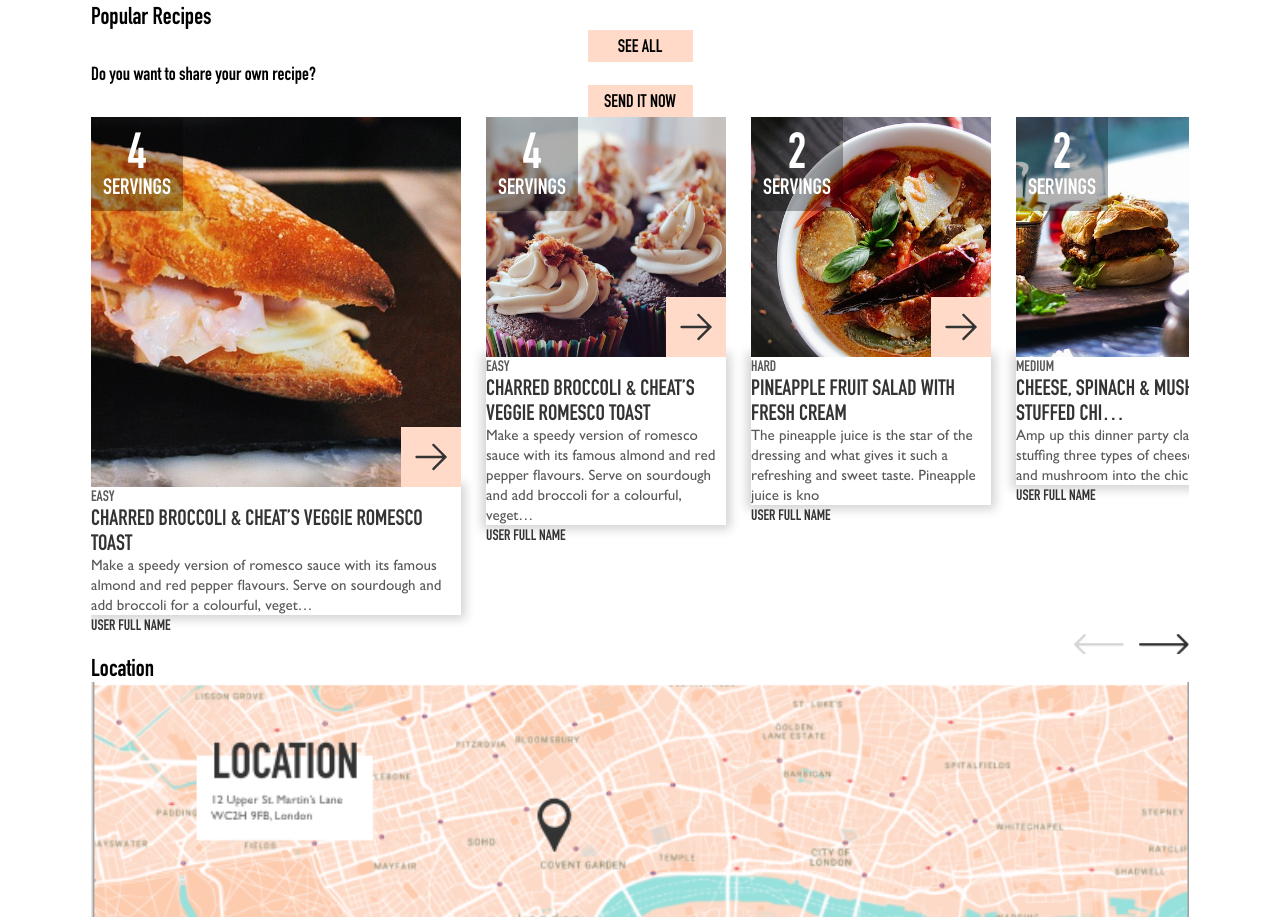
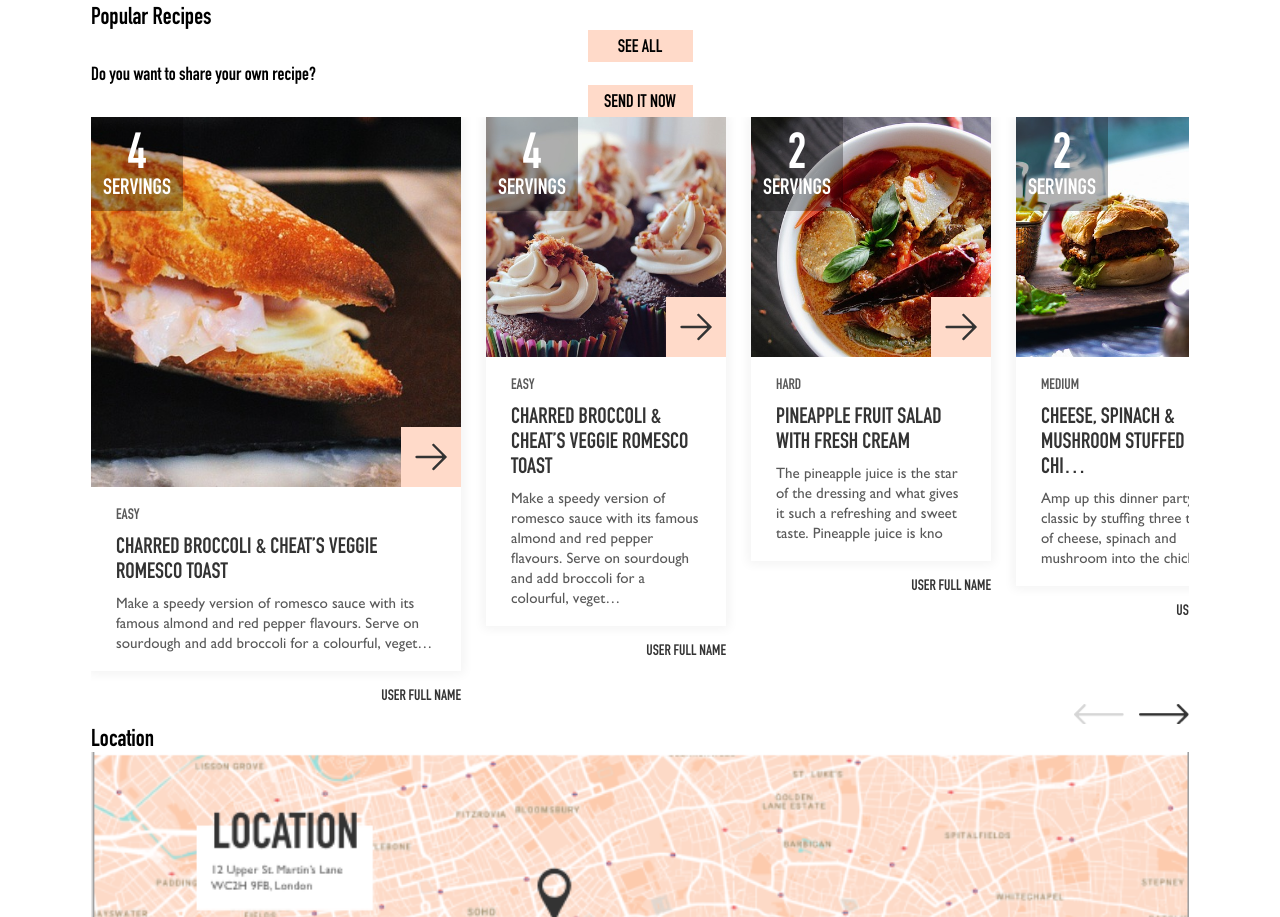
Before and after one commit to vijayranghar/cafe-london, a React app: page / in a window 1280 px wide. Shown: the part 892-1809 px from the top of the page. Built offline with nearby package versions, Linux system fonts and the light colour scheme.

Commit message:
some more changes

```diff
--- a/src/components/PopularRecipes/index.js
+++ b/src/components/PopularRecipes/index.js
@@ -111,26 +111,27 @@ class PopularRecipes extends Component {
   }
   render () {
     const { activeIndex, btnPreviousIsDisabled, btnNextIsDisabled } = this.state
-    console.log(activeIndex)
     const containerStyle = {
       'transform': `translateX(-${activeIndex*200}px)`
     }
     const renderRecipe = recipes.map(({size, backgroundImage, serving, difficulty, name, description, chefChoice}, index) => {
       return (
         <div className={`recipe ${size}`} key={index}>
-          <div className="recipe--image" style={{ 'backgroundImage':`url(${backgroundImage})`}}>
+          <div>
+            <div className={`recipe--image ${chefChoice ? "chef-choice": ''}`} style={{ 'backgroundImage':`url(${backgroundImage})`}}>
               <div className="recipe--serving">
                 <div className="count">
                   {serving}
                 </div>
                   servings
               </div>
-            <a href="#" className="recipe--goto-btn"></a>
+              <a href="javascript:void(0)" className="recipe--goto-btn"></a>
             </div>
             <div className="recipe--info">
               <h5>{difficulty}</h5>
               <h4>{name}</h4>
               <p>{description}</p>
+            </div>
           </div>
           <span className="recipe--user-name">
             User full name
--- a/src/components/PopularRecipes/style.scss
+++ b/src/components/PopularRecipes/style.scss
@@ -25,6 +25,7 @@
         transition: opacity 300ms linear;
         &.is-disabled {
           opacity: 0.2;
+          pointer-events: none
         }
       }
       .btn-previous {
@@ -38,6 +39,10 @@
   }
   .recipe {
     margin-right: 25px;
+    & > div {
+      box-shadow: 0 0 10px 3px #f3f3f3;
+      position: relative;
+    }
     &.small,
     &.large {
       flex-shrink: 0;
@@ -61,6 +66,15 @@
       background-repeat: no-repeat;
       background-position: 100%;
       text-transform: uppercase;
+      &.chef-choice::after {
+        background: url('../../assets/images/chef-stamp.png') no-repeat;
+        background-size: cover;
+        position: absolute;
+        height: 110px;
+        width: 110px;
+        z-index: 9999999;
+        top: -48px;
+      }
     }
     .recipe--serving {
       background: rgba(0,0,0,.3);
@@ -87,16 +101,18 @@
       cursor: pointer;
     }
     .recipe--info {
-      box-shadow: 0 0 10px 4px #d1d1d1;
+      padding: 18px 25px;
+      h5 {
+        font-size: 15px;
+        text-transform: uppercase;
+        color: $color-scorpion;
+        margin-bottom: 10px;
+      }
       h4 {
         font-size: 22px;
         line-height: 25px;
         color: $color-mine-shaft;
-      }
-      h5 {
-        font-size: 15px;
-        text-transform: uppercase;
-        color: $color-scorpion;
+        margin-bottom: 10px;
       }
       p {
         font-size: 15px;
@@ -109,6 +125,9 @@
       font-size: 15px;
       text-transform: uppercase;
       color: $color-mine-shaft;
+      display: flex;
+      justify-content: flex-end;
+      margin-top: 15px;
     }
   }
-  }
+}
```
Lines whose indentation alone changed are shown as unchanged.
